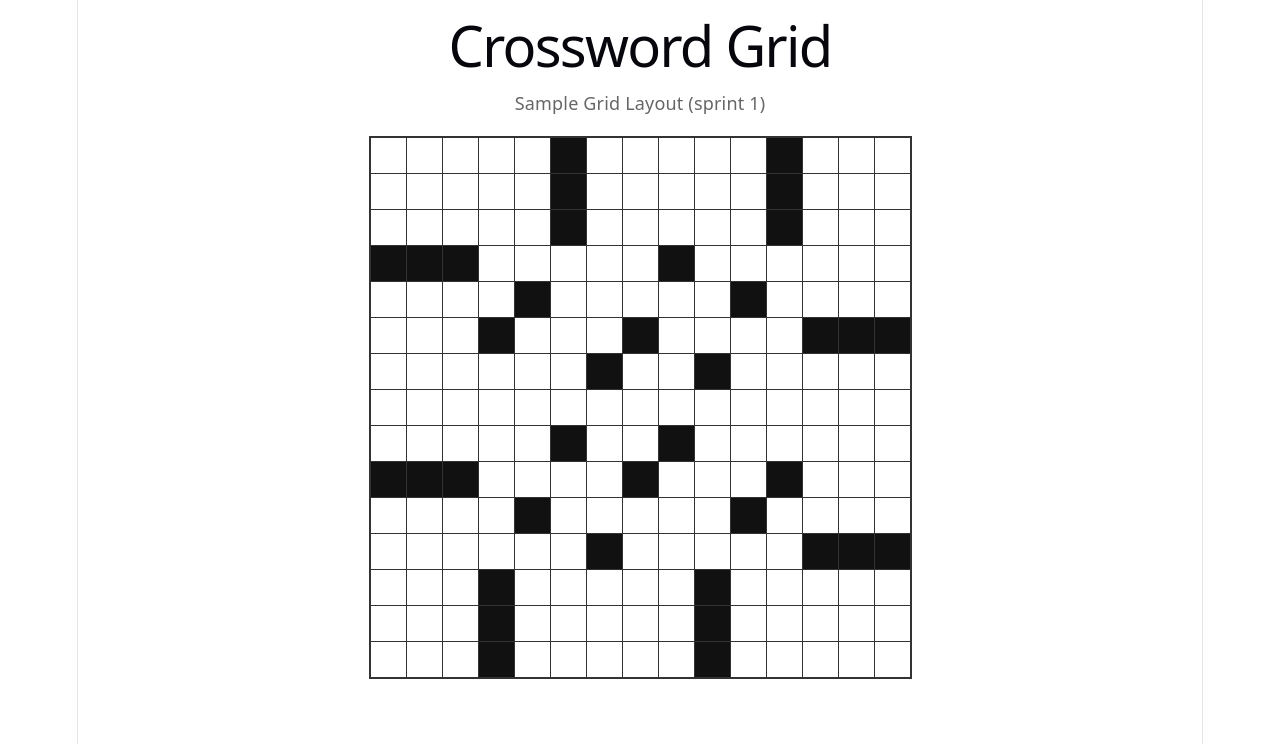
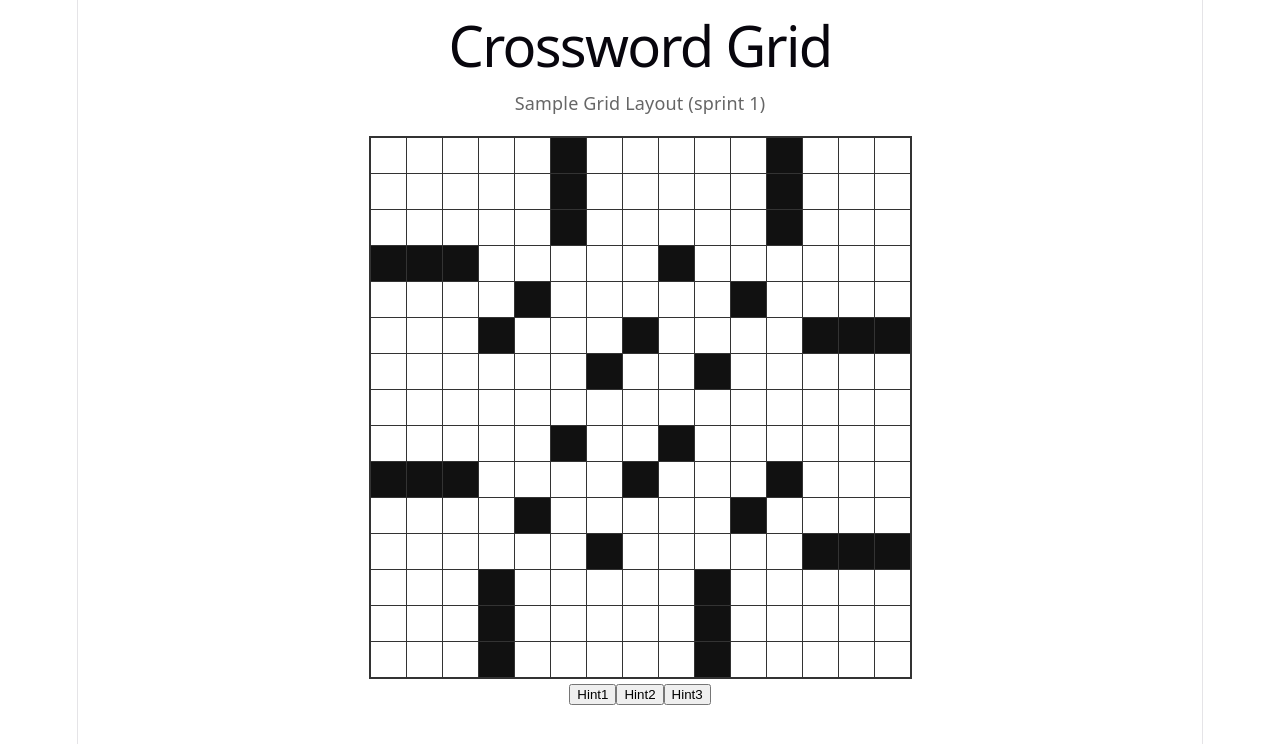
Before and after one commit to sambell25/Team1-Nested-Crossword, a React app in the folder frontend/: page / in a window 1280 px wide. Shown: the top 744 px of the page. Built offline with nearby package versions, Linux system fonts and the light colour scheme; the HTML template or start-up script is replaced by a standard one.

Commit message:
Added mock hint buttons at the bottom of the crossword

```diff
--- a/frontend/src/App.jsx
+++ b/frontend/src/App.jsx
@@ -9,7 +9,10 @@ function App() {
         <p style={{ color: '#666' }}>Sample Grid Layout (sprint 1)</p>
       </header>
       <main>
-        <Grid />
+          <Grid />
+	  <button type="button">Hint1</button>
+	  <button type="button">Hint2</button>
+	  <button type="button">Hint3</button>
       </main>
     </div>
   )
```
